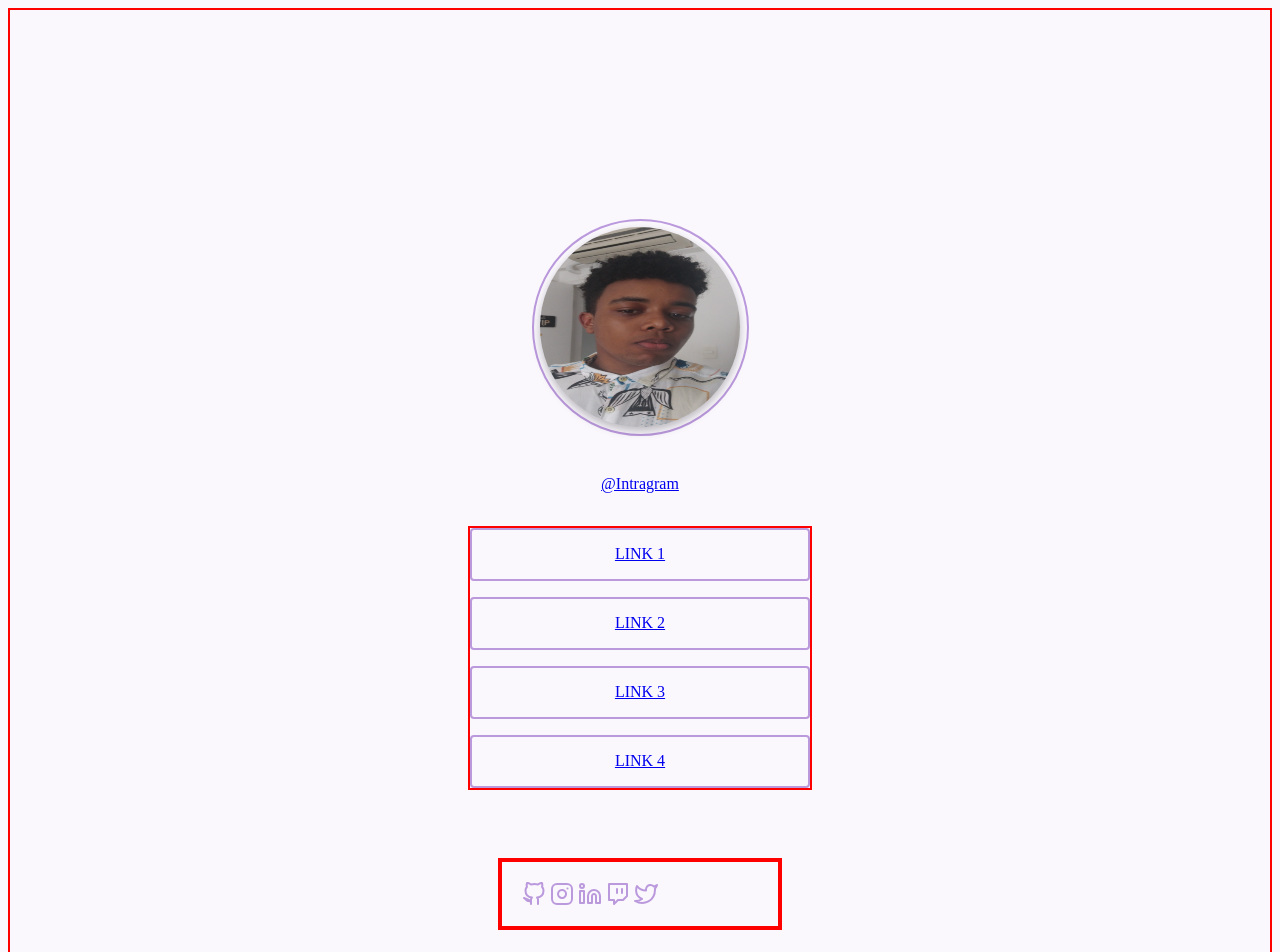
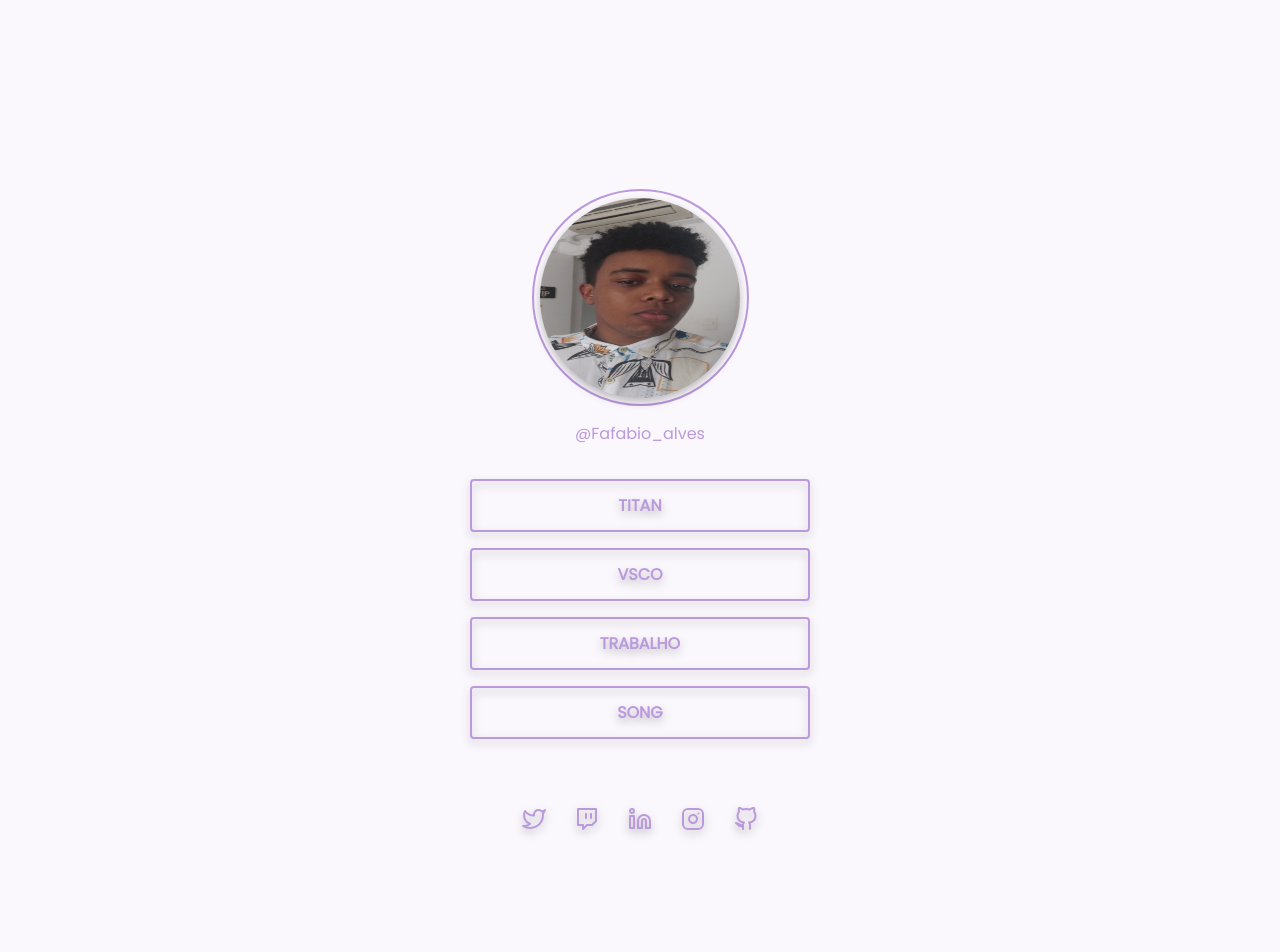
Before and after one commit to F4bioJose/social_tree, a plain HTML site: page index.html in a window 1280 px wide. Shown: the top 952 px of the page. Drawn offline with Linux system fonts and the light colour scheme.

Commit message:
last feat

```diff
--- a/index.html
+++ b/index.html
@@ -6,6 +6,10 @@
     <meta name="viewport" content="width= , initial-scale=1.0">
     <title>Document</title>
     <link rel="stylesheet" href = "style_sheet.css" type = "text/css">
+    <link rel="preconnect" href="https://fonts.googleapis.com">
+<link rel="preconnect" href="https://fonts.gstatic.com" crossorigin>
+<link href="https://fonts.googleapis.com/css2?family=Poppins&display=swap" rel="stylesheet">
+
 </head>
 <body>
 
@@ -16,22 +20,32 @@
 </div>
 
 <div>
-    <a href="#" id = "ig_link"> @Intragram</a>
+    <a href="https://www.instagram.com/fafabio_alves/" id = "ig_link" target="_blank"> @Fafabio_alves</a>
 </div>
 
 <div class = "links">
-    <a href="#" id="first_link">LINK 1</a>
-    <a href="#" id="second_link">LINK 2</a>
-    <a href="#" id="third_link">LINK 3</a>
-    <a href="#" id="forth_link">LINK 4</a>
+    <a href="https://titanci.com.br/" id="link_1" target="_blank">TITAN</a>
+    <a href="https://vsco.co/fabio02d2" id="link_2" target="_blank">VSCO</a>
+    <a href="https://drclaitonpires.com.br/" id="link_3" target="_blank">TRABALHO</a>
+    <a href="https://www.youtube.com/watch?v=ryA6eHZNnXY" id="link_4" target="_blank">SONG</a>
 </div>
 
   <div class = "icon">
-    <img src="Assets/github.svg" id ="icon_1" alt="github">
-    <img src="Assets/instagram.svg" id = "icon_2" alt="instagram">
-    <img src="Assets/linkedin.svg" id ="icon_3" alt="linkedin">
-    <img src="Assets/twitch.svg" id="icon_4" alt="twich">
-    <img src="Assets/twitter.svg" id="5" alt="trabalho">
+    <a href="https://github.com/F4bioJose/F4bioJose.git" target="_blank">
+    <img src="Assets/github.svg" id ="icon" alt="github">
+    </a>
+    <a href="https://www.instagram.com/fafabio_alves/" target="_blank">
+    <img src="Assets/instagram.svg" id = "icon" alt="instagram">
+    </a>
+    <a href="https://www.linkedin.com/in/f%C3%A1biojos%C3%A9/" target="_blank">
+    <img src="Assets/linkedin.svg" id ="icon" alt="linkedin">
+    </a>
+    <a href="https://www.twitch.tv/" target="_blank">
+    <img src="Assets/twitch.svg" id="icon" alt="twich">
+    </a>
+    <a href="https://twitter.com/home" target="_blank">
+    <img src="Assets/twitter.svg" id="icon" alt="twitter">
+    </a>
   </div>
 
 </main>
--- a/style_sheet.css
+++ b/style_sheet.css
@@ -2,146 +2,140 @@
  :root {
     --body-bg-color: #FAF7FD;
     --purple: #BB99DD;
-
   }
 
-
 body {
-
     display: flex;
     background-color: var(--body-bg-color);
     align-items: center;
     justify-content: center;
 }
 
-main { border: 2px solid red;
-
+main {
     display: flex;
     flex-direction: column;
     justify-content:center;
     align-items: center;
-    padding: 50px;
-
     width: 1440px;
     height: 1024px;
-
 }
-
 .profile_img{
-
     border-radius: 50%;
     width: 200px;
     height: 200px;
     filter: drop-shadow(0px 4px 4px rgba(0, 0, 0, 0.25));
-
 }
-
-
-.profile_container{
-
+.profile_container {
     display: flex;
     width: 213px;
     height: 213px;
     border-radius: 50%;
     justify-content: center;
     align-items: center;
-    margin: 39px;
-
+    margin: 15px;
     border: 2px solid #BB99DD;
 }
 
-.ig_link {
+#ig_link {
     width:99px;
     height: 24px;
     text-align: center;
+    margin-bottom: 33px;
+    font-family: 'Poppins';
+    font-weight: 300;
+    color:#BB99DD;
+    text-decoration: none;
 }
 
-.links {border: 2px solid red;
-
+.links {
     display: flex;
     flex-direction: column;
     justify-content: space-around 16px;
-
     justify-content: space-evenly;
     row-gap: 16px;
     margin: 33px;
-
-
+    font-family:'Poppins';
+    font-weight: 600;
+    color:#BB99DD;
+    filter: drop-shadow(0px 4px 4px rgba(0, 0, 0, 0.25));
 }
 
-
-
-#first_link {
-
+#link_1 {
     display: flex;
     align-items: center;
     justify-content: center;
     text-align: center;
     text-transform: uppercase;
-
     width: 336px;
     height: 49px;
-
     border: 2px solid #BB99DD;
     border-radius: 4px;
-
+    color: #BB99DD;
+    text-decoration: none;
 }
-
-#second_link {
+#link_2 {
     display: flex;
     align-items: center;
     justify-content: center;
     text-align: center;
     text-transform: uppercase;
-
     width: 336px;
     height: 49px;
-
     border: 2px solid #BB99DD;
     border-radius: 4px;
-
+    color: #BB99DD;
+    text-decoration: none;
 }
 
-#third_link {
+#link_3 {
     display: flex;
     align-items: center;
     justify-content: center;
     text-align: center;
     text-transform: uppercase;
-
     width: 336px;
     height: 49px;
-
     border: 2px solid #BB99DD;
     border-radius: 4px;
+    color: #BB99DD;
 
+    text-decoration: none;
 }
 
-#forth_link {
+#link_4 {
     display: flex;
     align-items: center;
     justify-content: center;
     text-align: center;
     text-transform: uppercase;
-
     width: 336px;
     height: 49px;
-
     border: 2px solid #BB99DD;
     border-radius: 4px;
-
-
+    color: #BB99DD;
+    text-decoration: none;
 }
 
-.icon { border: 4px solid red;
-width: 236px;
-height: 24px;
-left: 601px;
-top: 798px;
-
-align-content: center;
-justify-content: center;
-padding: 20px;
-margin: 35px;
-
+.icon {
+    display:flex;
+    width: 236px;
+    height: 24px;
+    align-content: center;
+    justify-content: center;
+    margin:35px;
+    column-gap: 29px;
+    flex-direction: row-reverse;
+    filter: drop-shadow(0px 4px 4px rgba(0, 0, 0, 0.25));
 }
+#link_1:hover{
+    background-color: rgb(240, 240, 240);
+}
+#link_2:hover{
+    background-color: rgb(240, 240, 240);
+}
+#link_3:hover{
+    background-color: rgb(240, 240, 240);
+}
+#link_4:hover{
+    background-color: rgb(240, 240, 240);
+}
```
